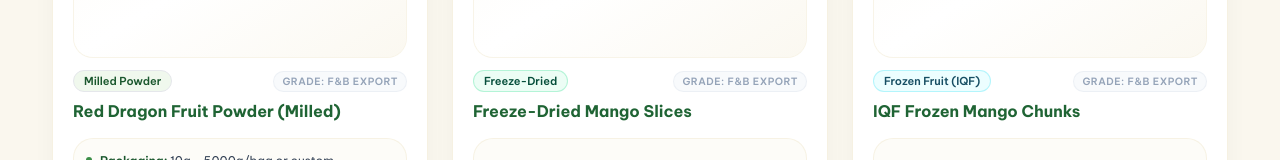
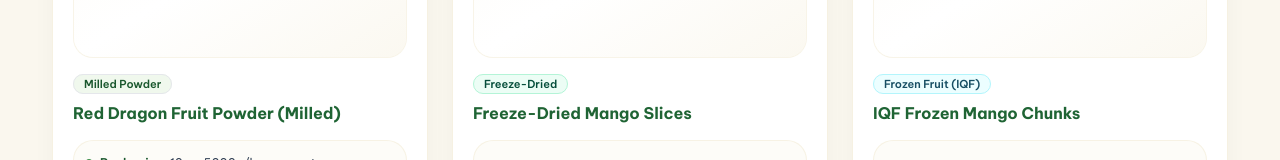
Before and after one commit to hungtan1406/AgrihubVN, a Next.js app: page /en/products in a window 1280 px wide. Shown: the part 580-740 px from the top of the page. Built offline with nearby package versions, Linux system fonts and the light colour scheme; no server answers.

Commit message:
style(ui): remove unnecessary grade badge from product card

```diff
--- a/app/[lang]/products/page.tsx
+++ b/app/[lang]/products/page.tsx
@@ -98,7 +98,6 @@ export default async function ProductsPage({ params }: PageProps) {
                   mesh: t.meshLabel,
                   shelfLife: t.shelfLifeLabel,
                   applications: t.appLabel,
-                  grade: 'GRADE: F&B EXPORT',
                 }}
                 sampleHref={`/${currentLang}/contact`}
               />
--- a/components/HomePageContent.tsx
+++ b/components/HomePageContent.tsx
@@ -480,7 +480,6 @@ export default function HomePageContent({
                     mesh: ui.tds.mesh?.replace(':', ''),
                     shelfLife: ui.tds.shelfLife?.replace(':', ''),
                     applications: ui.tds.applications?.replace(':', ''),
-                    grade: 'GRADE: F&B EXPORT',
                   }}
                   sampleHref="#bao-gia"
                 />
--- a/components/ProductCard.tsx
+++ b/components/ProductCard.tsx
@@ -245,17 +245,16 @@ export default function ProductCard({
           )}
         </Link>
 
-        {/* Processing Method & Quality Grade Badges */}
-        <div className="flex items-center justify-between gap-2 mb-2">
+        {/* Processing Method Badge */}
+        {product.categoryName && (
+          <div className="mb-2">
             <span
               className={`text-[11px] font-semibold px-2.5 py-0.5 rounded-full border ${getBadgeStyle()}`}
             >
               {product.categoryName}
             </span>
-          <span className="text-[10px] font-semibold tracking-wider text-slate-400 bg-slate-50 px-2 py-0.5 rounded-md border border-slate-200/50">
-            {labels.grade || 'GRADE: F&B'}
-          </span>
           </div>
+        )}
 
         {/* Product Title */}
         <h3 className="text-base font-bold text-primary-850 leading-snug group-hover:text-primary-leaf transition-colors mb-1.5">
```
Lines whose indentation alone changed are shown as unchanged.
